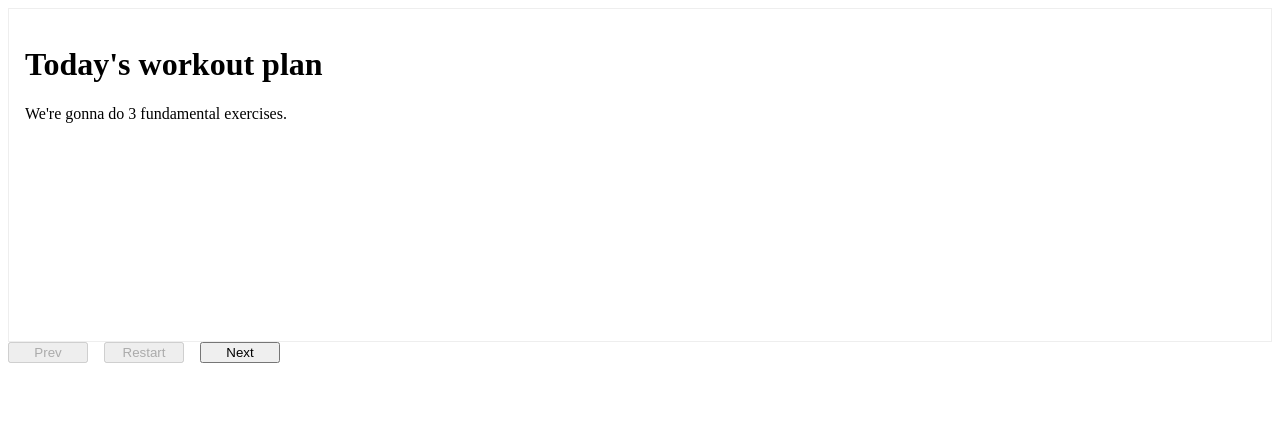
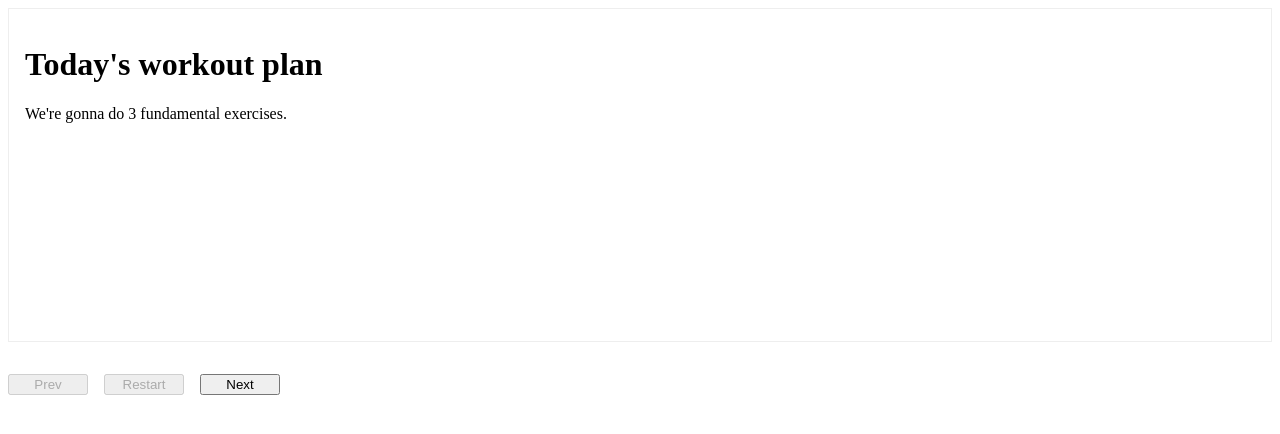
Before and after one commit to mahziyar110/React-Assignments---Placement-preparation---Amazon-Prime-Trending---dc518n7f1qg4, a React app: page / in a window 1280 px wide. Shown: the top 434 px of the page. Built offline with nearby package versions, Linux system fonts and the light colour scheme.

Commit message:
new commit

```diff
--- a/src/styles/App.css
+++ b/src/styles/App.css
@@ -5,7 +5,7 @@
 }
 
 #navigation {
-  margin-bottom: 2rem;
+  margin-top: 2rem;
 }
 
 #navigation button {
```
